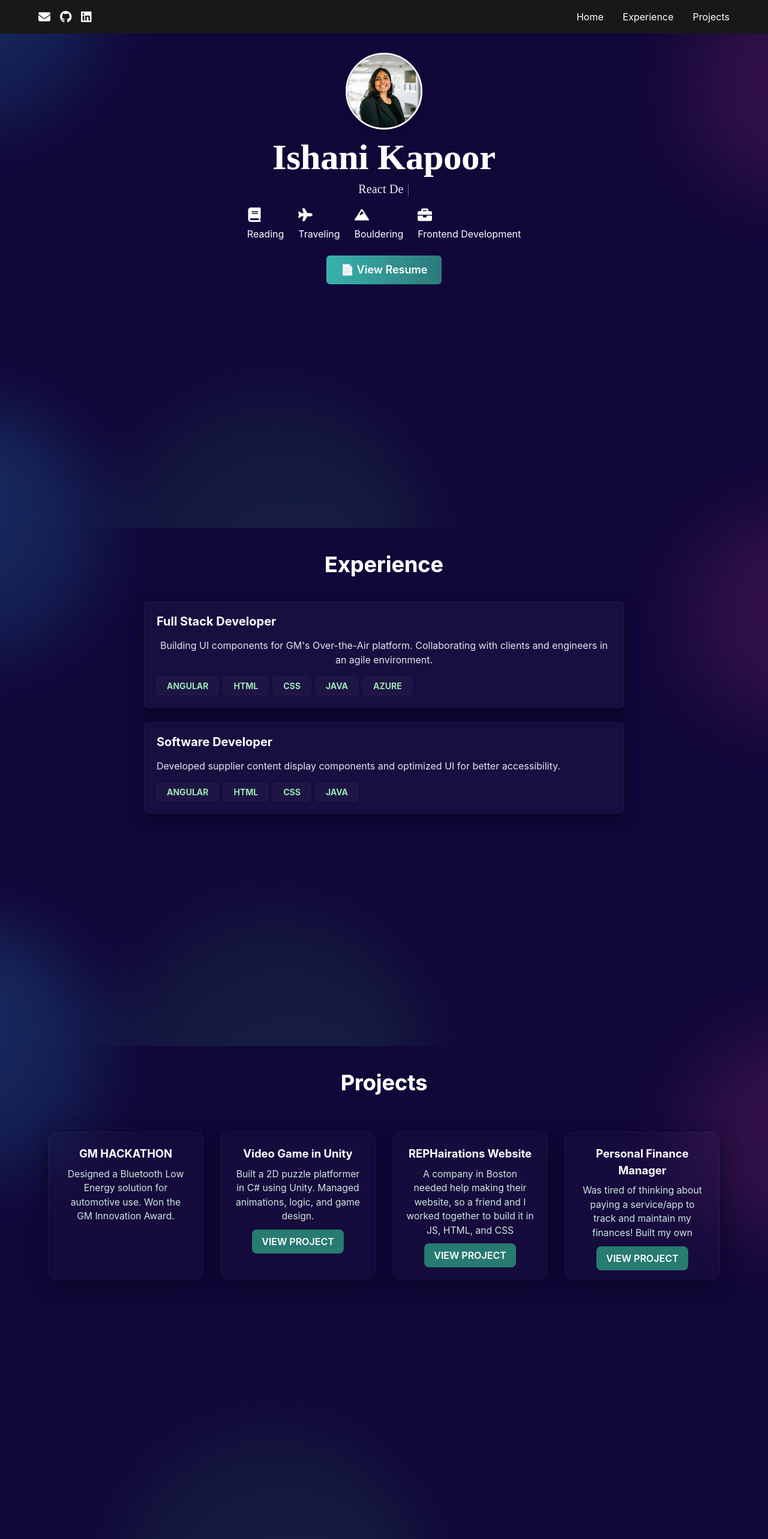
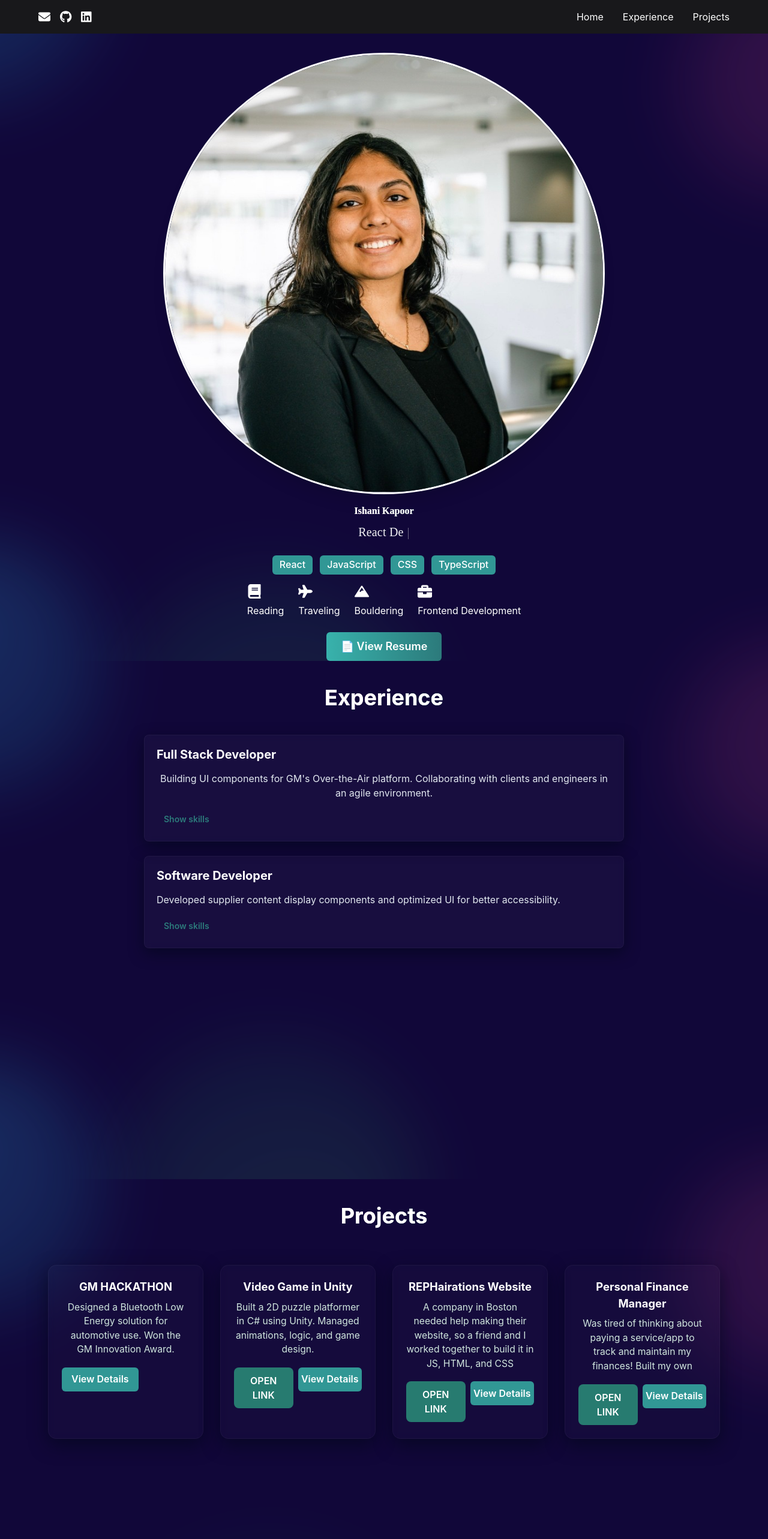
Before and after one commit to ishaniKapoor/portfolio, a React (Create React App) app: page / in a window 1280 px wide. Shown: the top 2566 px of the page at 60% size. Built offline with nearby package versions, Linux system fonts and the light colour scheme.

Commit message:
edited some more

```diff
--- a/src/components/CardExperience.js
+++ b/src/components/CardExperience.js
@@ -1,9 +1,11 @@
-import { Heading, VStack, Text, Box, Wrap, WrapItem, Badge } from "@chakra-ui/react";
-import React from "react";
+import { Heading, VStack, Text, Box, Wrap, WrapItem, Badge, Button, Collapse } from "@chakra-ui/react";
+import React, { useState } from "react";
 import "./LandingSection.css";
 import { motion } from "framer-motion";
 
 const CardExperience = ({ title, description, languages }) => {
+  const [showLang, setShowLang] = useState(false);
+
   return (
     <motion.div whileHover={{ translateY: -6 }} style={{ width: "100%" }}>
       <VStack
@@ -21,6 +23,12 @@ const CardExperience = ({ title, description, languages }) => {
         </Heading>
         <Text color="gray.200">{description}</Text>
 
+        <Button size="sm" variant="ghost" colorScheme="teal" onClick={() => setShowLang((s) => !s)}>
+          {showLang ? "Hide skills" : "Show skills"}
+        </Button>
+
+        <Collapse in={showLang} animateOpacity>
+          <Box mt={2}>
             <Wrap>
               {languages.map((language, index) => (
                 <WrapItem key={index}>
@@ -36,6 +44,8 @@ const CardExperience = ({ title, description, languages }) => {
                 </WrapItem>
               ))}
             </Wrap>
+          </Box>
+        </Collapse>
       </VStack>
     </motion.div>
   );
--- a/src/components/LandingSection.js
+++ b/src/components/LandingSection.js
@@ -1,7 +1,7 @@
 // "linear-gradient(135deg,rgb(17, 7, 57) 100%,rgb(16, 32, 54) 0%)"
 
 import React, { useEffect, useState } from "react";
-import { Avatar, Heading, Text, Link, Box, Container, HStack, Button } from "@chakra-ui/react";
+import { Avatar, Heading, Text, Link, Box, Container, HStack, Button, Tag, VStack } from "@chakra-ui/react";
 import { motion, useReducedMotion } from "framer-motion";
 import "./LandingSection.css";
 import { FaBook, FaPlane, FaBriefcase, FaMountain } from "react-icons/fa";
@@ -63,24 +63,24 @@ const LandingSection = () => {
     isDarkBackground
     background="linear-gradient(135deg,rgb(17, 7, 57) 100%,rgb(16, 32, 54) 0%)"
     textAlign="center"
-    width="100vw"
-    minH="100vh"
+  width="100vw"
+  minH="75vh"
     px={{ base: 4, md: 8, lg: 16 }}
     id="landing-section"
   >
     <Container maxW="container.md" centerContent>
       <motion.div
-        initial={shouldReduceMotion ? {} : { opacity: 0, scale: 0.9 }}
+        initial={shouldReduceMotion ? {} : { opacity: 0, scale: 0.92 }}
         animate={shouldReduceMotion ? {} : { opacity: 1, scale: 1 }}
         transition={{ duration: 0.9 }}
       >
-        <motion.div whileHover={{ rotate: -6, scale: 1.03 }} style={{ display: "inline-block" }}>
+        <motion.div whileHover={shouldReduceMotion ? {} : { rotate: -6, scale: 1.06 }} style={{ display: "inline-block" }}>
           <Avatar
             name="Ishani Kapoor"
             src={require("./../images/profile-pic.jpg")}
-            size={{ base: "xl", md: "2xl" }}
+            size={{ base: "2xl", md: "3xl" }}
             mb={4}
-            boxShadow="lg"
+            boxShadow="xl"
             borderRadius="full"
             alt="Ishani Kapoor profile"
             className="landing-avatar"
@@ -95,7 +95,7 @@ const LandingSection = () => {
       >
         <Heading
           as="h1"
-          size={{ base: "xl", md: "2xl", lg: "3xl" }}
+          size={{ base: "2xl", md: "4xl", lg: "5xl" }}
           color="white"
           fontFamily="serif"
           mb={2}
@@ -103,10 +103,20 @@ const LandingSection = () => {
         >
           {name}
         </Heading>
-        <Text fontSize={{ base: "lg", md: "xl" }} color="white" fontFamily="serif" className="typing-line">
+        <Text fontSize={{ base: "lg", md: "xl" }} color="white" fontFamily="serif" className="typing-line" aria-live="polite">
           {displayText}
           <span className="typing-cursor" aria-hidden="true">|</span>
         </Text>
+
+        {/* Skill tags to showcase front-end skills */}
+        <VStack mt={4} spacing={2} align="center">
+          <HStack spacing={3} mt={2}>
+            <Tag size="lg" variant="solid" colorScheme="teal">React</Tag>
+            <Tag size="lg" variant="solid" colorScheme="teal">JavaScript</Tag>
+            <Tag size="lg" variant="solid" colorScheme="teal">CSS</Tag>
+            <Tag size="lg" variant="solid" colorScheme="teal">TypeScript</Tag>
+          </HStack>
+        </VStack>
       </motion.div>
 
       <motion.div
--- a/src/components/ProjectsSection.js
+++ b/src/components/ProjectsSection.js
@@ -1,6 +1,6 @@
-import React from "react";
+import React, { useState } from "react";
 import FullScreenSection from "./FullScreenSection";
-import { Heading, Container, Box } from "@chakra-ui/react";
+import { Heading, Container, Box, Modal, ModalOverlay, ModalContent, ModalHeader, ModalBody, ModalFooter, useDisclosure, Text, Link as ChakraLink, Button as ChakraButton } from "@chakra-ui/react";
 import Card from "react-bootstrap/Card";
 import Button from "react-bootstrap/Button";
 import "./ProjectsSection.css";
@@ -31,6 +31,13 @@ const ProjectsSection = () => {
   ];
 
   const shouldReduceMotion = useReducedMotion();
+  const { isOpen, onOpen, onClose } = useDisclosure();
+  const [selected, setSelected] = useState(null);
+
+  const openProject = (project) => {
+    setSelected(project);
+    onOpen();
+  };
 
   return (
     <FullScreenSection
@@ -69,6 +76,7 @@ const ProjectsSection = () => {
                 <Card.Body>
                   <Card.Title>{project.title}</Card.Title>
                   <Card.Text>{project.body}</Card.Text>
+                  <div style={{ display: "flex", gap: 8 }}>
                     {project.link && (
                       <Button
                         variant="primary"
@@ -76,15 +84,45 @@ const ProjectsSection = () => {
                         target="_blank"
                         rel="noopener noreferrer"
                       >
-                      View Project
+                        Open Link
                       </Button>
                     )}
+
+                    <ChakraButton colorScheme="teal" onClick={() => openProject(project)}>
+                      View Details
+                    </ChakraButton>
+                  </div>
                 </Card.Body>
               </Card>
             </motion.div>
           ))}
         </Box>
       </Container>
+      {/* Project details modal */}
+      <Modal isOpen={isOpen} onClose={onClose} isCentered>
+        <ModalOverlay />
+        <ModalContent bg="gray.800" color="white">
+          <ModalHeader>{selected?.title}</ModalHeader>
+          <ModalBody>
+            <Text mb={4}>{selected?.body}</Text>
+            {selected?.link && (
+              <ChakraLink href={selected.link} isExternal color="teal.200">
+                Open project link
+              </ChakraLink>
+            )}
+          </ModalBody>
+          <ModalFooter>
+            <ChakraButton variant="ghost" mr={3} onClick={onClose}>
+              Close
+            </ChakraButton>
+            {selected?.link && (
+              <ChakraButton colorScheme="teal" as="a" href={selected.link} target="_blank" rel="noopener noreferrer">
+                Open Link
+              </ChakraButton>
+            )}
+          </ModalFooter>
+        </ModalContent>
+      </Modal>
     </FullScreenSection>
   );
 };
```
Lines whose indentation alone changed are shown as unchanged.
